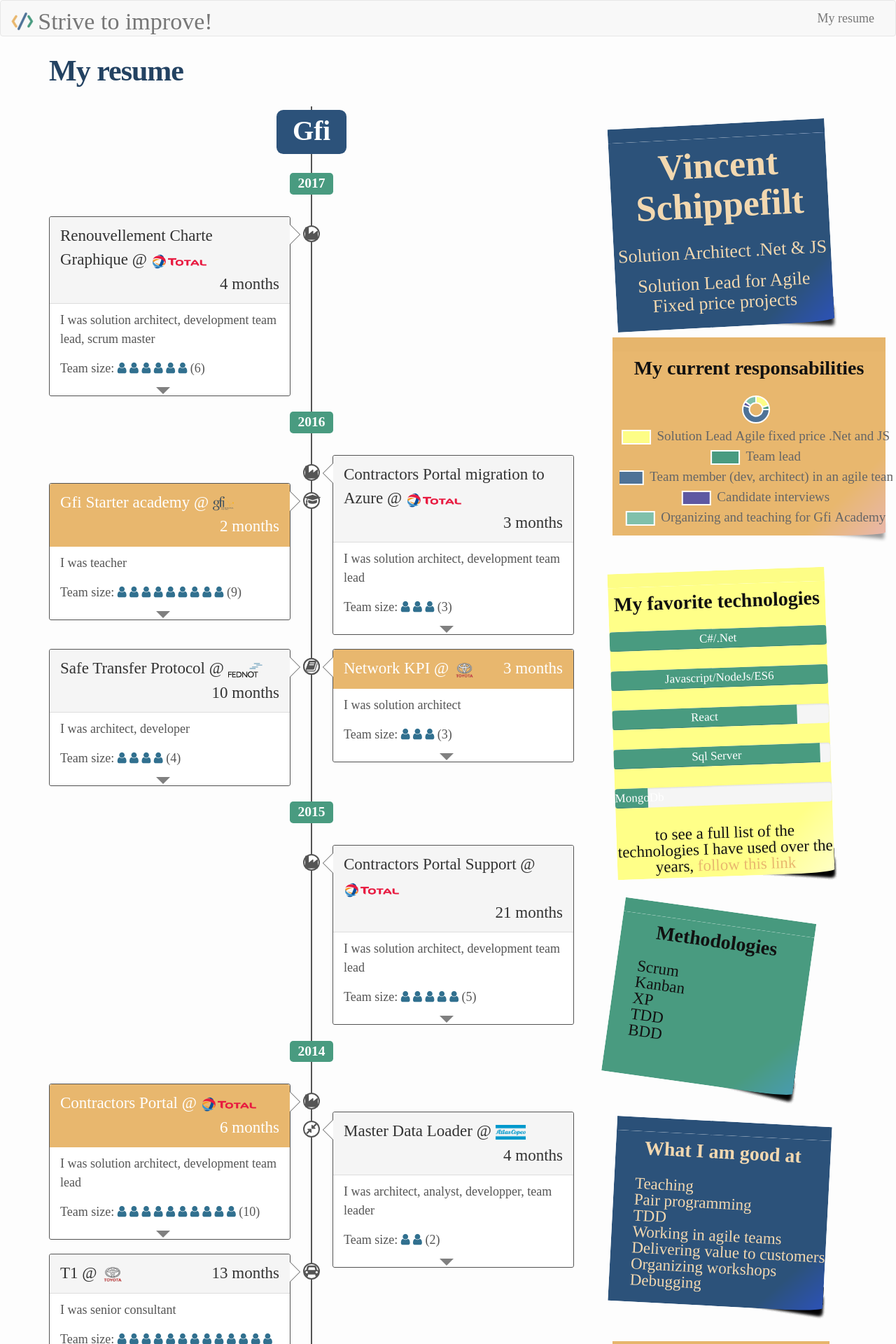
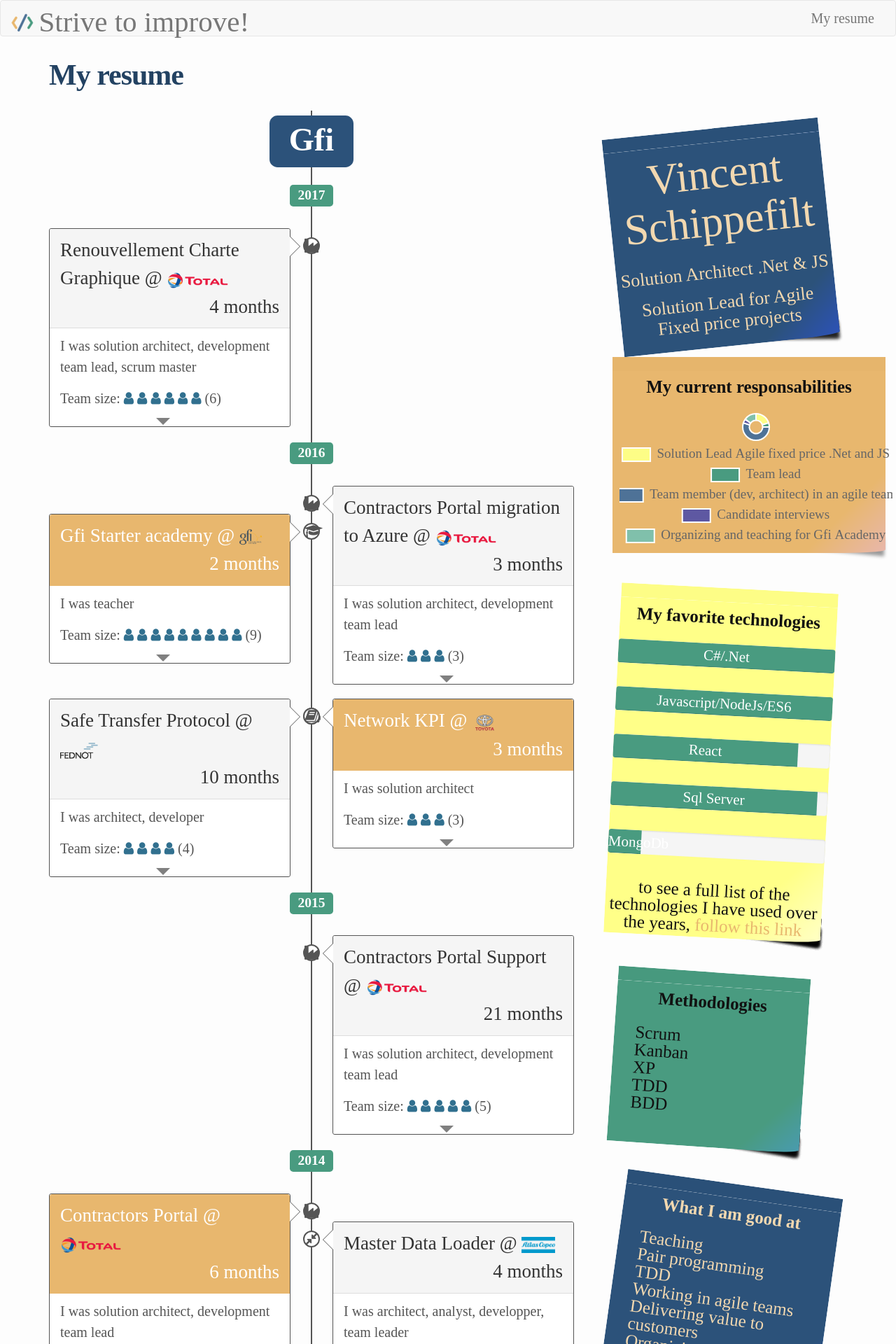
Before and after one commit to VincentSchippefilt/VincentSchippefilt.github.io, a Jekyll site: the page built from cv/index.html, in a window 1280 px wide. Shown: the top 1920 px of the page at 70% size. Built offline with Jekyll 4.4.1, drawn with Linux system fonts in a browser that asks for light colours; nearby versions of some CDN libraries; some web fonts are replaced.

Commit message:
increase base font size

```diff
--- a/_sass/bootstrap-responsive-timeline/timeline.scss
+++ b/_sass/bootstrap-responsive-timeline/timeline.scss
@@ -21,7 +21,7 @@
   padding: map-get($timeline-container-paddings, vertical) map-get($timeline-container-paddings, horizontal);
 
   list-style: none;
-  font-weight: 300;
+  font-weight: 500;
 
   &:before {
     content: "";
@@ -128,7 +128,7 @@
 
       & .timeline-heading {
         & h4 {
-          font-weight: 400;
+          font-weight: 700;
         }
       }
 
--- a/_sass/bootstrap-saas-3.3.7/stylesheets/bootstrap/_variables.scss
+++ b/_sass/bootstrap-saas-3.3.7/stylesheets/bootstrap/_variables.scss
@@ -49,7 +49,7 @@ $font-family-serif:       Georgia, "Times New Roman", Times, serif !default;
 $font-family-monospace:   Menlo, Monaco, Consolas, "Courier New", monospace !default;
 $font-family-base:        $font-family-sans-serif !default;
 
-$font-size-base:          20px !default;
+$font-size-base:          24px !default;
 $font-size-large:         ceil(($font-size-base * 1.25)) !default; // ~18px
 $font-size-small:         ceil(($font-size-base * 0.85)) !default; // ~12px
 
--- a/_sass/postit.scss
+++ b/_sass/postit.scss
@@ -77,11 +77,8 @@
     .title {
       margin-top: -25px;
       margin-bottom: 25px;
-      font-size: $base-font-size+10px;
+      font-size: $base-font-size+5px;
       font-weight: bolder;
-      h1 {
-        font-weight: bolder;
-      }
     }
 
     ul {
--- a/css/main.scss
+++ b/css/main.scss
@@ -7,7 +7,7 @@
 // Our variables
 
 $base-font-family: 'Annie Use Your Telescope', cursive;    //"Helvetica Neue", Helvetica, Arial, sans-serif;
-$base-font-size:   18px;
+$base-font-size:   20px;
 $base-font-weight: 400;
 $small-font-size:  $base-font-size * 0.875;
 $base-line-height: 1.5;
```
